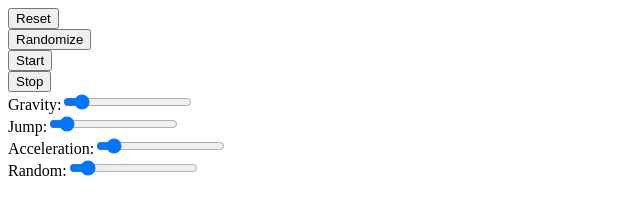
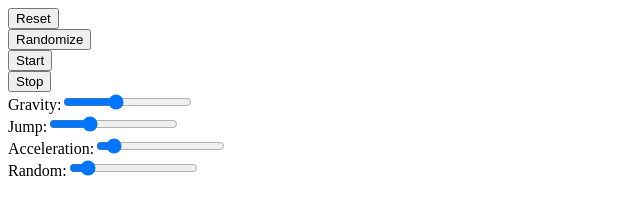
Before and after one commit to cricklet/figma-physics, a website: page ui.html in a window 1280 px wide. Shown: the full height of the page, 0-640 px from the left. Drawn offline with Linux system fonts and the light colour scheme.

Commit message:
yay demo

```diff
--- a/plugin.ts
+++ b/plugin.ts
@@ -340,7 +340,7 @@ figma.ui.onmessage = msg => {
       ACCELERATION = msg.value;
     }
   }
-  if (msg.type === 'set-jump-scale') {
+  if (msg.type === 'set-jump') {
     if (msg.value !== NaN) {
       JUMP = msg.value;
     }
--- a/ui.html
+++ b/ui.html
@@ -3,8 +3,8 @@
     <div><button id="randomize-box2d">Randomize</button></div>
     <div><button id="start-simulating">Start</button></div>
     <div><button id="stop-simulating">Stop</button></div>
-    <div>Gravity:<input id="gravity" type="range" min="1" max="100" value="10"></input></div>
-    <div>Jump:<input id="jump" type="range" min="1" max="100" value="10"></input></div>
+    <div>Gravity:<input id="gravity" type="range" min="1" max="100" value="40"></input></div>
+    <div>Jump:<input id="jump" type="range" min="1" max="100" value="30"></input></div>
     <div>Acceleration:<input id="acceleration" type="range" min="1" max="12" value="2"></input></div>
     <div>Random:<input id="random" type="range" min="1" max="1000" value="100"></input></div>
 </body>
```
